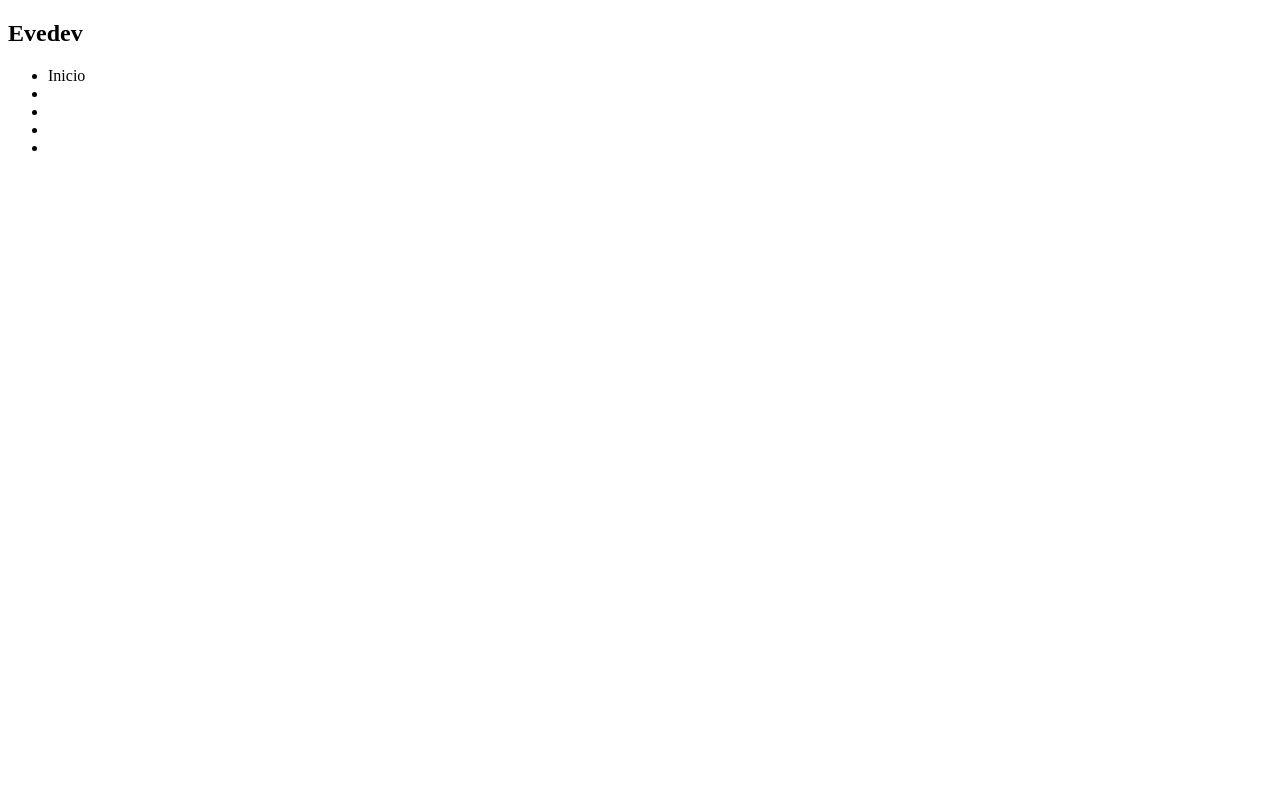
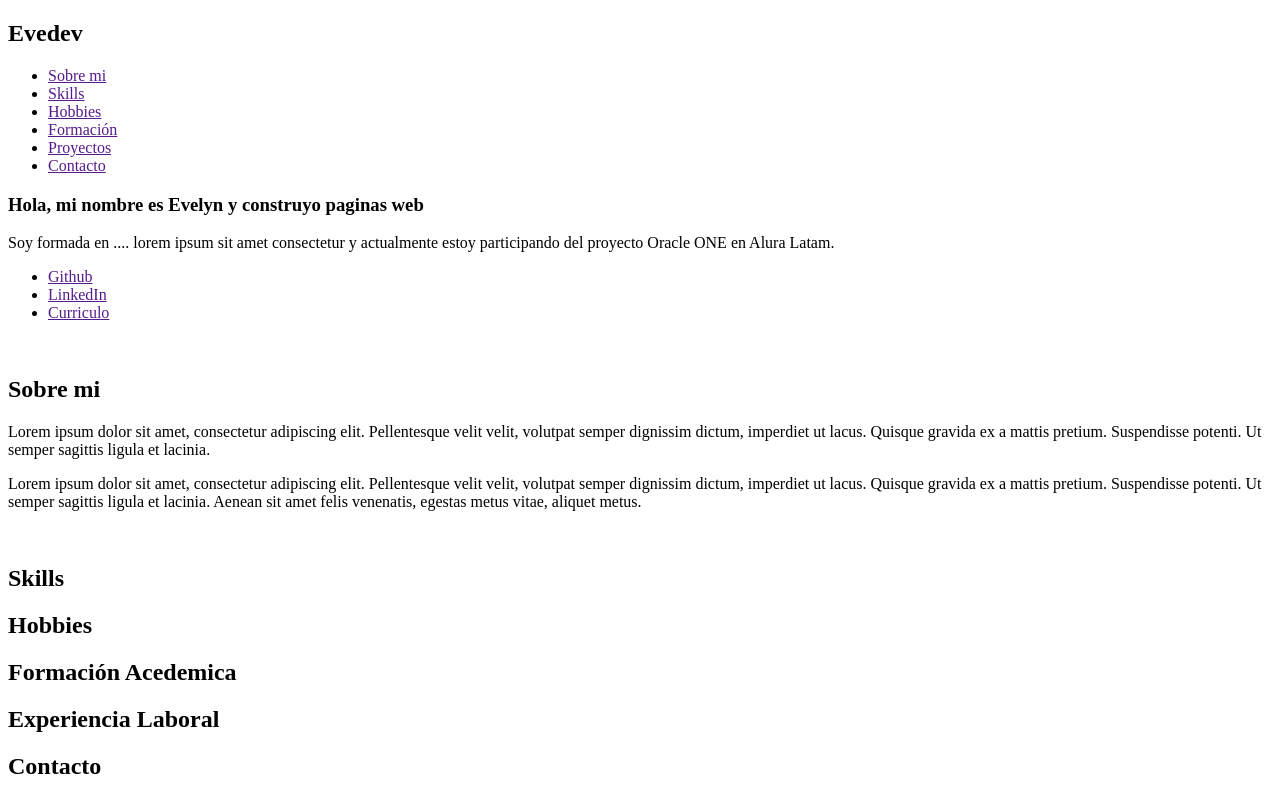
Before and after one commit to EveOrtiz06/Portafolio_EveDev, a plain HTML site: page index.html in a window 1280 px wide. Drawn offline with Linux system fonts and the light colour scheme.

Commit message:
update html

```diff
--- a/index.html
+++ b/index.html
@@ -19,17 +19,81 @@
         <h2>Evedev</h2>
         <nav>
             <ul>
-                <li><a href=""></a>Inicio</li>
-                <li></li>
-                <li></li>
-                <li></li>
-                <li></li>
+                <li><a href="">Sobre mi</a></li>
+                <li><a href="">Skills</a></li>
+                <li><a href="">Hobbies</a></li>
+                <li><a href="">Formación</a></li>
+                <li><a href="">Proyectos</a></li>
+                <li><a href="">Contacto</a></li>
             </ul>
         </nav>
     </header>
 
     <!-- Main -->
     <main>
+
+        <section class="Incio">
+            <div>
+                <h3>
+                    Hola, mi nombre es Evelyn y construyo paginas web
+                </h3>
+                <p>
+                    Soy formada en .... lorem ipsum sit amet consectetur y actualmente estoy participando del proyecto
+                    Oracle ONE en Alura Latam.
+                </p>
+                <ul>
+                    <li><a href="">Github</a></li>
+                    <li><a href="">LinkedIn</a></li>
+                    <li><a href="">Curriculo</a></li>
+                </ul>
+            </div>
+            <img src="" alt="">
+        </section>
+
+        <section class="sobre__mi">
+            <h2>
+                Sobre mi
+            </h2>
+            <p>
+                Lorem ipsum dolor sit amet, consectetur adipiscing elit. Pellentesque velit velit, volutpat semper
+                dignissim dictum, imperdiet ut lacus. Quisque gravida ex a mattis pretium. Suspendisse potenti. Ut
+                semper sagittis ligula et lacinia.
+            </p>
+            <p>
+                Lorem ipsum dolor sit amet, consectetur adipiscing elit. Pellentesque velit velit, volutpat semper
+                dignissim dictum, imperdiet ut lacus. Quisque gravida ex a mattis pretium. Suspendisse potenti. Ut
+                semper sagittis ligula et lacinia. Aenean sit amet felis venenatis, egestas metus vitae, aliquet metus.
+            </p>
+            <img src="" alt="">
+        </section>
+
+        <section class="skills">
+            <h2>Skills</h2>
+            <div>
+                <figure></figure>
+
+            </div>
+        </section>
+
+        <section class="hobbies">
+            <h2>
+                Hobbies
+            </h2>
+        </section>
+
+        <section class="formacion">
+            <h2>
+                Formación Acedemica
+            </h2>
+        </section>
+
+        <section class="proyectos">
+            <h2>Experiencia Laboral</h2>
+        </section>
+
+        <section class="contacto">
+            <h2>Contacto</h2>
+        </section>
 
 
     </main>
```
